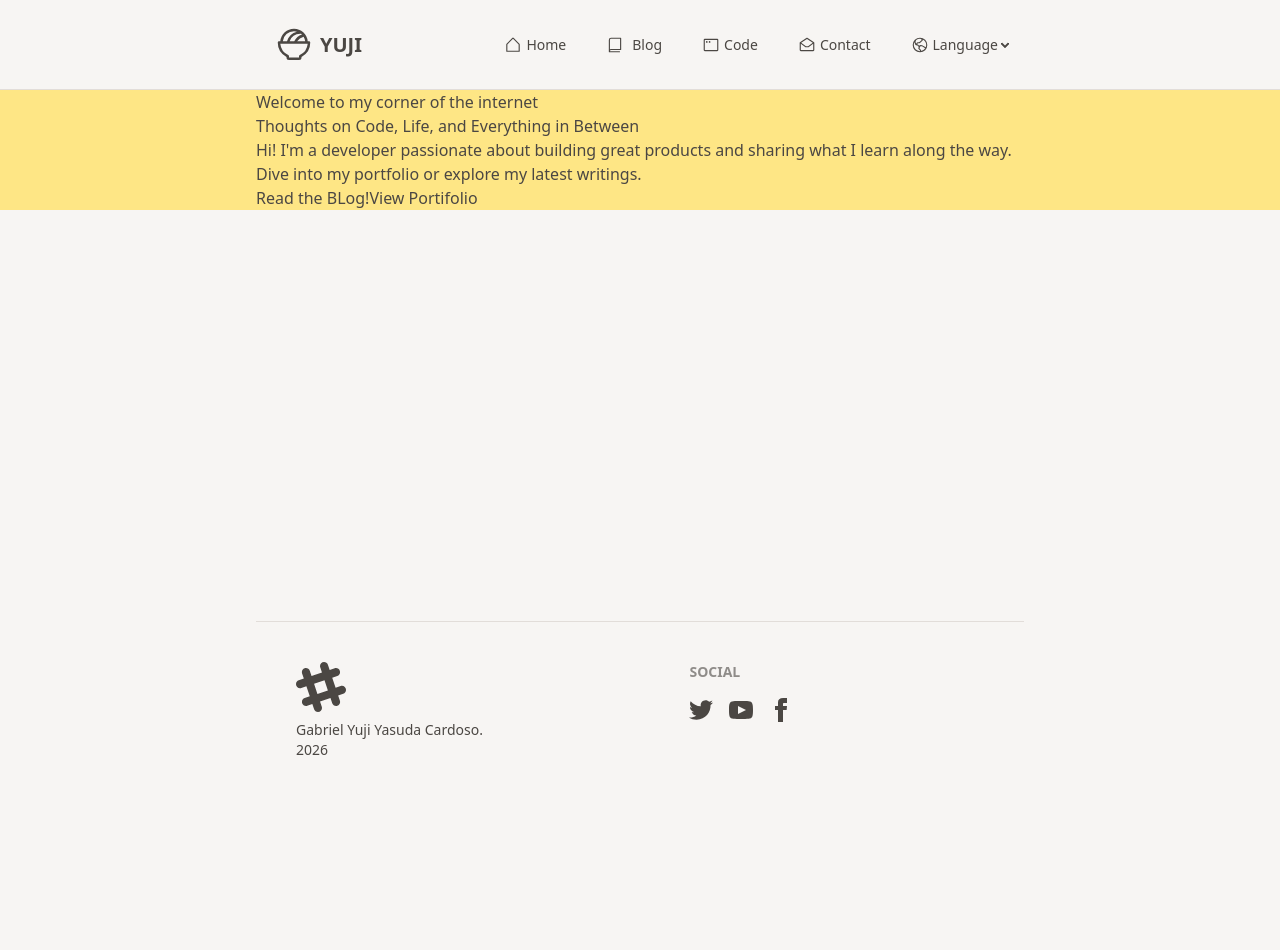
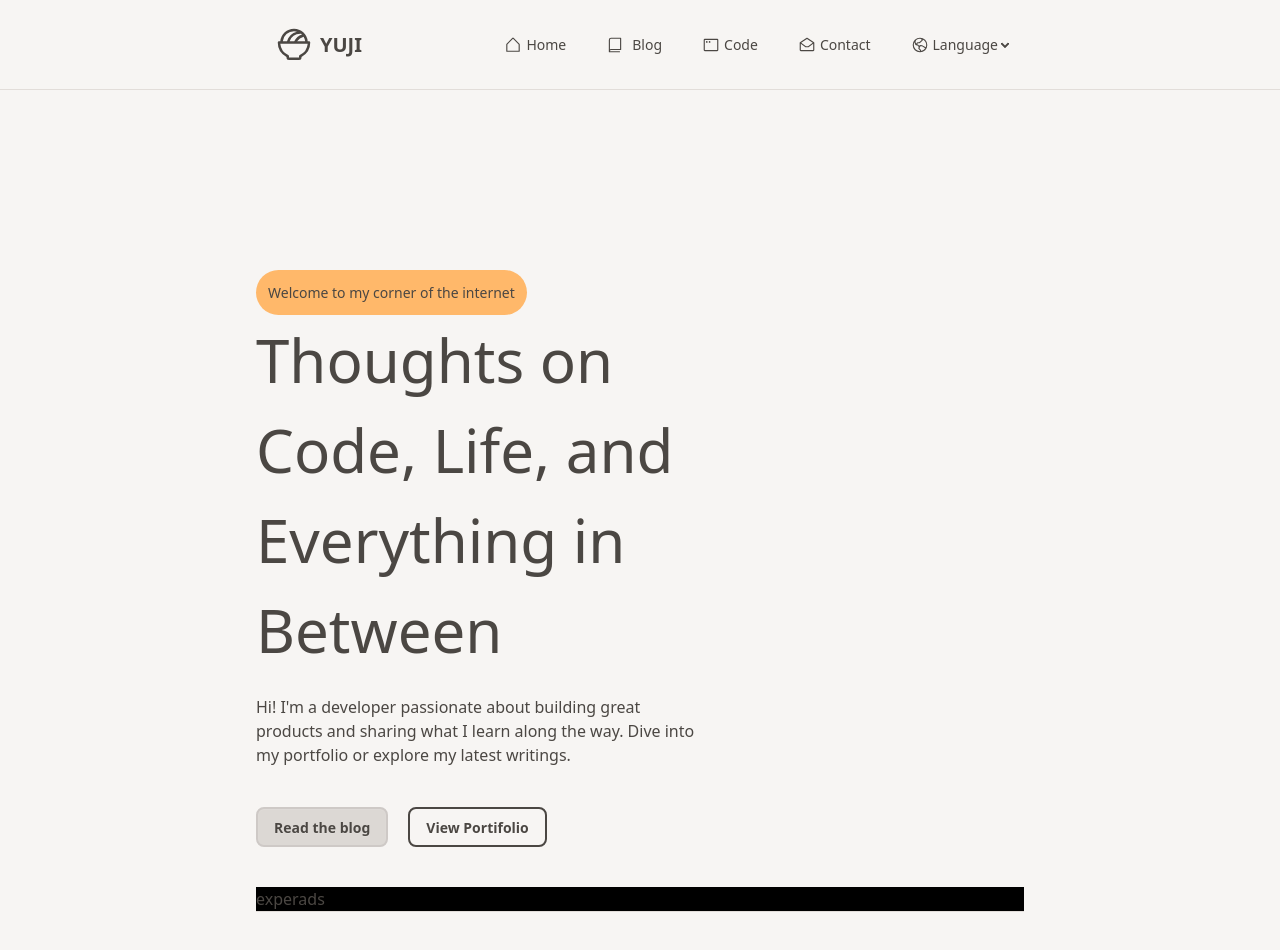
Before and after one commit to GabrielYujiYasuda/Portfolio, a React (Vite) app: page / in a window 1280 px wide. Shown: the top 950 px of the page. Before the commit the page ends 800 px from the top, so only its background shows below. Built offline with nearby package versions, Linux system fonts and the light colour scheme.

Commit message:
feat: add IntroducerBanner component and initialize ExperienceSection component

```diff
--- /dev/null
+++ b/src/pages/home/ExperienceSection.tsx
@@ -0,0 +1,9 @@
+const ExperienceSection = () => {
+  return (
+    <div className="bg-black mt-10">
+      <div>experads</div>
+    </div>
+  );
+};
+
+export default ExperienceSection;
--- a/src/pages/home/HomeContent.tsx
+++ b/src/pages/home/HomeContent.tsx
@@ -1,16 +1,11 @@
+import ExperienceSection from "./ExperienceSection";
+import IntroducerBanner from "./IntroducerBanner";
+
 const HomeContent = () => {
   return (
-    <div className="flex flex-col bg-amber-200 px-[20%]">
-      <div>Welcome to my corner of the internet</div>
-      <div>Thoughts on Code, Life, and Everything in Between</div>
-      <div>
-        Hi! I'm a developer passionate about building great products and sharing what I learn along the way. Dive into
-        my portfolio or explore my latest writings.
-      </div>
-      <div className="flex">
-        <div>Read the BLog!</div>
-        <div>View Portifolio</div>
-      </div>
+    <div className="flex flex-col px-[20%]">
+      <IntroducerBanner />
+      <ExperienceSection />
     </div>
   );
 };
--- /dev/null
+++ b/src/pages/home/IntroducerBanner.tsx
@@ -0,0 +1,18 @@
+const IntroducerBanner = () => {
+  return (
+    <div className=" mt-45 w-[59%]">
+      <div className="text-[14px] bg-orange-300 p-3 rounded-full w-fit">Welcome to my corner of the internet</div>
+      <div className="text-[60px]">Thoughts on Code, Life, and Everything in Between</div>
+      <div className="mt-5">
+        Hi! I'm a developer passionate about building great products and sharing what I learn along the way. Dive into
+        my portfolio or explore my latest writings.
+      </div>
+      <div className="flex mt-10 gap-5">
+        <button className="btn btn-active">Read the blog</button>
+        <button className="btn btn-outline">View Portifolio</button>
+      </div>
+    </div>
+  );
+};
+
+export default IntroducerBanner;
```
